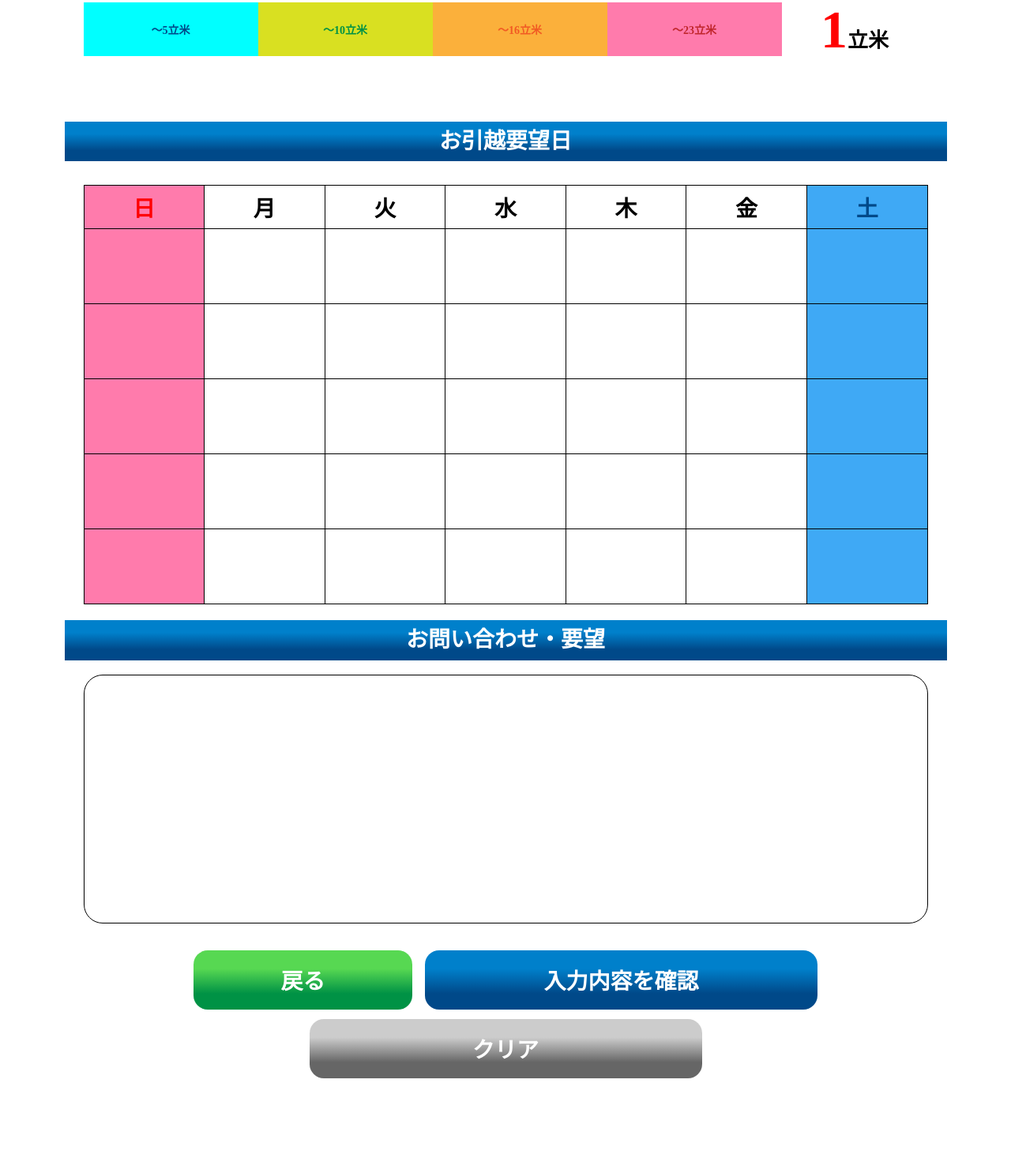
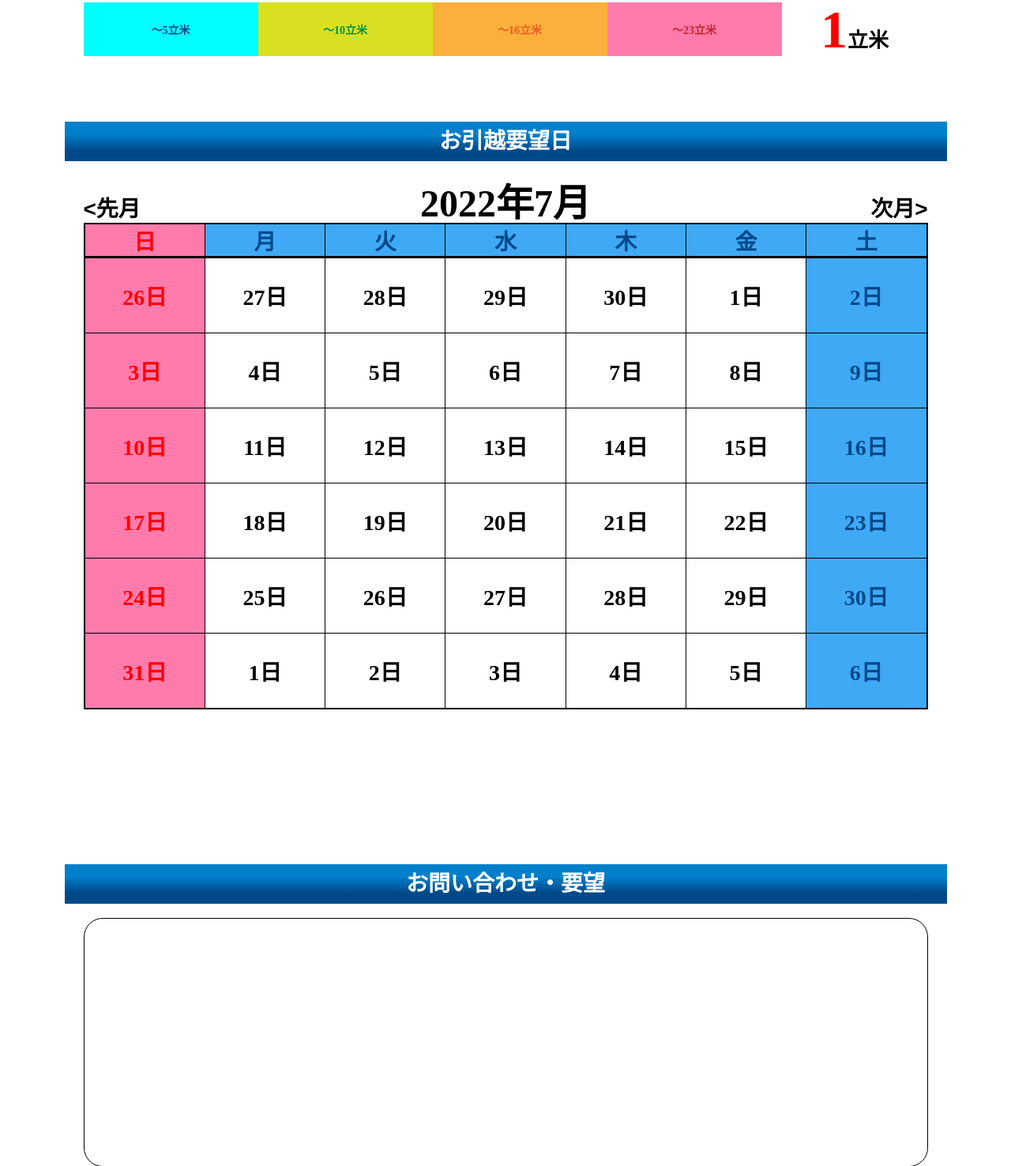
Before and after one commit to kanaura/moving, a PHP site: page /date.php in a window 1280 px wide. Shown: the part 169-1645 px from the top of the page at 79% size. Before the commit the page ends 1534 px from the top, so only its background shows below. Run offline with PHP 8.4, Linux system fonts and the light colour scheme; the visitor is signed in with stand-in values (Sample User, id 1); lists and menus that the app fills with data are empty; some libraries are stand-ins or nearby versions.

Commit message:
カレンダーの表示

```diff
--- a/assets/css/style.css
+++ b/assets/css/style.css
@@ -909,22 +909,85 @@ body.select-date .select-calendar table tr th, body.select-date .select-calendar
   border: 1px solid #000000;
 }
 
-body.select-date .select-calendar table tr th:first-child, body.select-date .select-calendar table tr td:first-child {
+body.select-date .select-calendar table thead tr th:first-child {
   color: red;
   background-color: #ff7bac;
 }
 
-body.select-date .select-calendar table tr th:last-child, body.select-date .select-calendar table tr td:last-child {
+body.select-date .select-calendar table thead tr th:last-child {
   color: #004989;
   background-color: #3fa9f5;
 }
 
-body.select-date .select-calendar table tr th {
-  height: 55px;
+body.select-date .select-calendar table tbody table tr td {
+  height: 95px;
 }
 
-body.select-date .select-calendar table tr td {
-  height: 95px;
+body.select-date .select-calendar table tbody table tr td:first-child {
+  color: red;
+  background-color: #ff7bac;
+}
+
+body.select-date .select-calendar table tbody table tr td:last-child {
+  color: #004989;
+  background-color: #3fa9f5;
+}
+
+body.select-date .select-calendar .fc-header-toolbar {
+  position: relative;
+}
+
+body.select-date .select-calendar .fc-header-toolbar .fc-toolbar-title {
+  text-align: center;
+  font-size: 48px;
+  font-weight: 700;
+}
+
+body.select-date .select-calendar .fc-header-toolbar .fc-prev-button {
+  position: absolute;
+  left: 0;
+  bottom: 0;
+  font-size: 28px;
+  font-weight: 700;
+  background-color: transparent;
+  border: none;
+  outline: none;
+  cursor: pointer;
+}
+
+body.select-date .select-calendar .fc-header-toolbar .fc-prev-button:before {
+  content: '<先月';
+}
+
+body.select-date .select-calendar .fc-header-toolbar .fc-next-button {
+  position: absolute;
+  right: 0;
+  bottom: 0;
+  font-size: 28px;
+  font-weight: 700;
+  background-color: transparent;
+  border: none;
+  outline: none;
+  cursor: pointer;
+}
+
+body.select-date .select-calendar .fc-header-toolbar .fc-next-button:before {
+  content: '次月>';
+}
+
+body.select-date .select-calendar .fc-header-toolbar .fc-today-button {
+  display: none;
+}
+
+body.select-date .select-calendar .fc-header-toolbar .fc-toolbar-chunk:first-child {
+  position: absolute;
+  bottom: 0;
+  left: 0;
+  width: 100%;
+}
+
+body.select-date .select-calendar .fc-header-toolbar .fc-toolbar-chunk:last-child {
+  display: none;
 }
 
 body.select-infos .select-overview {
--- /dev/null
+++ b/assets/js/date/date.js
@@ -0,0 +1,21 @@
+/* javascriptのコードを記載 */
+$(function() {
+    var date = new Date()
+    var d    = date.getDate(),
+        m    = date.getMonth(),
+        y    = date.getFullYear()
+
+    var Calendar = FullCalendar.Calendar;
+
+    var calendarEl = document.getElementById('calendar');
+
+    var calendar = new Calendar(calendarEl, {
+        headerToolbar: {
+            left  : 'prev,next',
+            center: 'title',
+        },
+        locale: 'ja',
+    });
+
+    calendar.render();
+});
--- a/assets/scss/_page-select.scss
+++ b/assets/scss/_page-select.scss
@@ -374,6 +374,30 @@ body.select-date {
                     font-size: 28px;
                     font-weight: $fw-bold;
                     border: 1px solid #000000;
+                }
+            }
+
+            thead {
+                tr {
+                    th {
+                        &:first-child {
+                            color: rgba(255, 0, 0, 1.0);
+                            background-color: rgba(255, 123, 172, 1.0);
+                        }
+
+                        &:last-child {
+                            color: rgba(0, 73, 137, 1.0);
+                            background-color: rgba(63, 169, 245, 1.0);
+                        }
+                    }
+                }
+            }
+
+            tbody {
+                table {
+                    tr {
+                        td {
+                            height: 95px;
 
                             &:first-child {
                                 color: rgba(255, 0, 0, 1.0);
@@ -385,13 +409,66 @@ body.select-date {
                                 background-color: rgba(63, 169, 245, 1.0);
                             }
                         }
-
-                th {
-                    height: 55px;
+                    }
+                }
+            }
         }
 
-                td {
-                    height: 95px;
+        .fc-header-toolbar {
+            position: relative;
+
+            .fc-toolbar-title {
+                text-align: center;
+                font-size: 48px;
+                font-weight: $fw-bold;
+            }
+
+            .fc-prev-button {
+                position: absolute;
+                left: 0;
+                bottom: 0;
+                font-size: 28px;
+                font-weight: $fw-bold;
+                background-color: transparent;
+                border: none;
+                outline: none;
+                cursor: pointer;
+
+                &:before {
+                    content: '<先月';
+                }
+            }
+
+            .fc-next-button {
+                position: absolute;
+                right: 0;
+                bottom: 0;
+                font-size: 28px;
+                font-weight: $fw-bold;
+                background-color: transparent;
+                border: none;
+                outline: none;
+                cursor: pointer;
+
+                &:before {
+                    content: '次月>';
+                }
+            }
+
+            .fc-today-button {
+                display: none;
+            }
+
+            .fc-toolbar-chunk {
+                &:first-child {
+                    position: absolute;
+                    bottom: 0;
+                    left: 0;
+                    width: 100%;
+                }
+
+                &:last-child {
+                    display: none;
                 }
             }
         }
--- a/date.php
+++ b/date.php
@@ -67,28 +67,7 @@ if (isset($_POST['options_size'])) {
                     <p class="select-body-ttl ttl-blue-wide">お引越要望日</p>
 
                     <div class="select-calendar">
-                        <table>
-                            <tr>
-                                <th>日</th>
-                                <th>月</th>
-                                <th>火</th>
-                                <th>水</th>
-                                <th>木</th>
-                                <th>金</th>
-                                <th>土</th>
-                            </tr>
-                            <?php for ($i = 0; $i < 5; $i++) : ?>
-                            <tr>
-                                <td></td>
-                                <td></td>
-                                <td></td>
-                                <td></td>
-                                <td></td>
-                                <td></td>
-                                <td></td>
-                            </tr>
-                            <?php endfor; ?>
-                        </table>
+                        <div id="calendar"></div>
                     </div>
 
                     <p class="select-body-ttl ttl-blue-wide">お問い合わせ・要望</p>
@@ -108,5 +87,8 @@ if (isset($_POST['options_size'])) {
     </div>
 
     <script src="./assets/js/script.js"></script>
+    <script src="./libs/moment/moment.min.js"></script>
+    <script src="./libs/fullcalendar/main.js"></script>
+    <script src="./assets/js/date/date.js"></script>
 </body>
 </html>
```
Also changed, not shown: 1 other file. Lines whose indentation alone changed are shown as unchanged.
